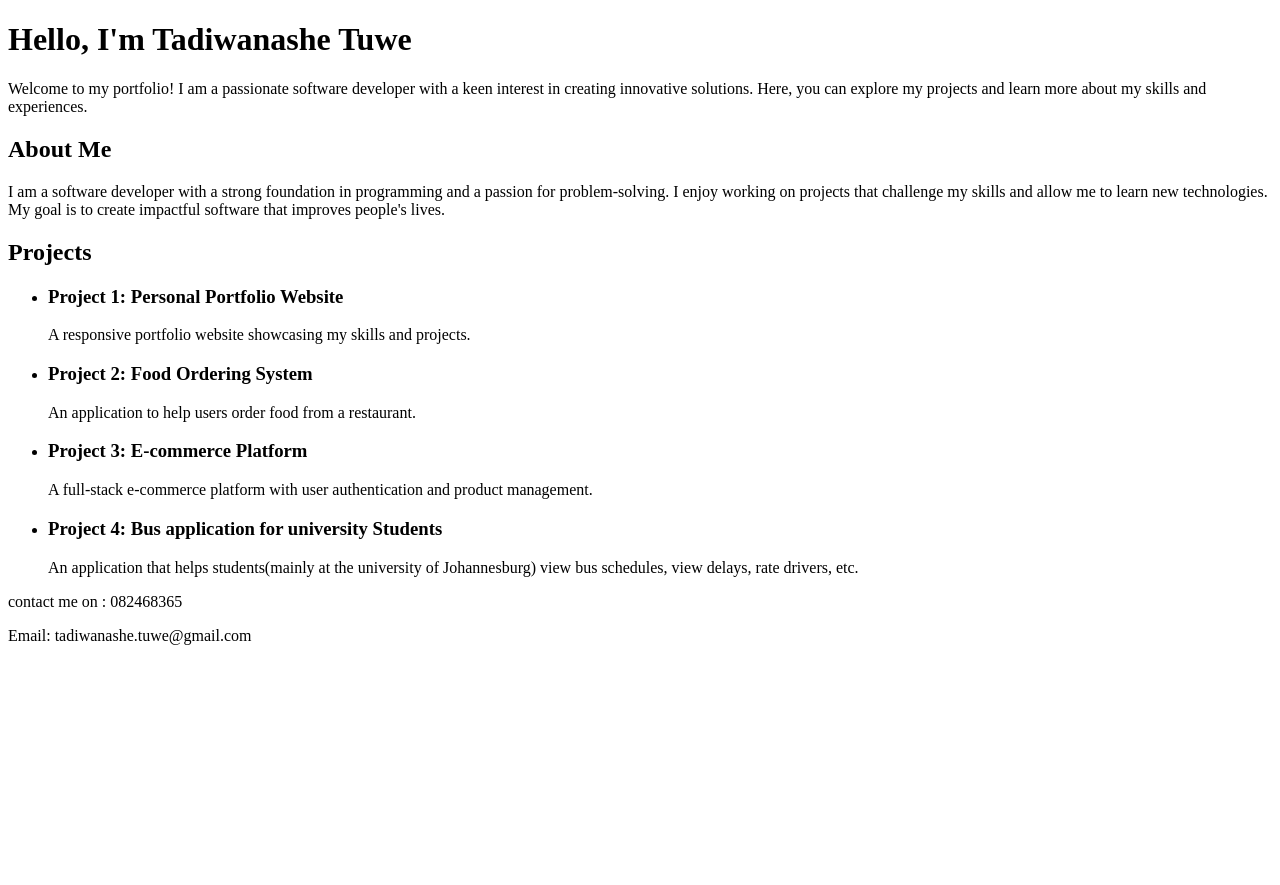
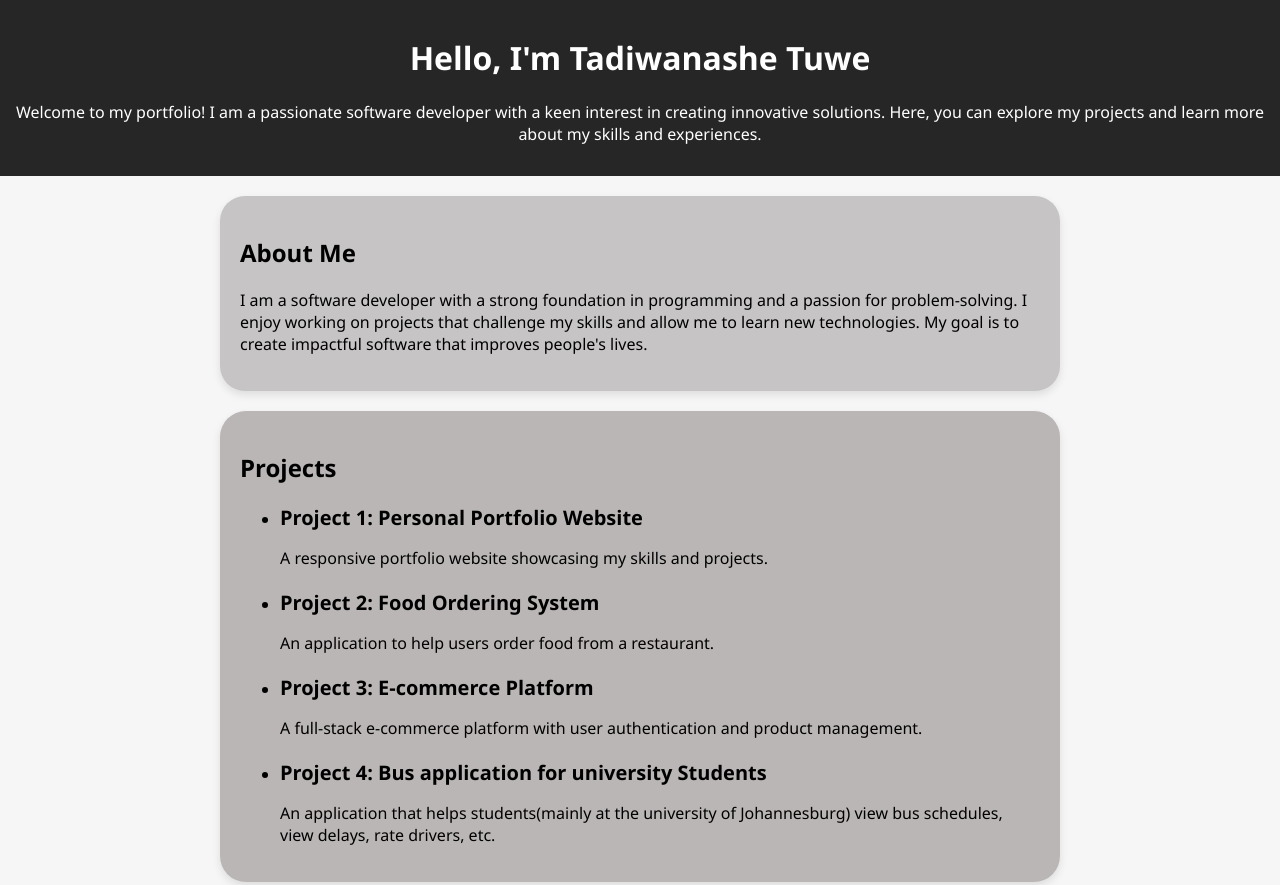
Before and after one commit to Tadi23/Portfolio-Website, a plain HTML site: page index.html in a window 1280 px wide. Shown: the top 885 px of the page. Before the commit the page ends 800 px from the top, so only its background shows below. Drawn offline with Linux system fonts and the light colour scheme.

Commit message:
styling added to portfolio

```diff
--- a/index.html
+++ b/index.html
@@ -4,6 +4,7 @@
     <meta charset="UTF-8">
     <meta name="viewport" content="width=device-width, initial-scale=1.0">
     <title>Tadieanashe  Tuwe Portfolio</title>
+    <link rel="stylesheet" href="style.css">
 </head>
 <body>
     <header>
--- a/style.css
+++ b/style.css
@@ -0,0 +1,52 @@
+body{
+    font-family: 'Segoe UI', Tahoma, Geneva, Verdana, sans-serif;
+    background: rgb(246, 246, 246);
+    color: black;
+    margin: 0;
+    padding: 0;
+}
+
+header {
+    background-color: #262626;
+    color: white;
+    padding: 15px 0;
+    text-align: center;
+}
+
+section {
+    padding: 20px;
+    margin: 20px auto;
+    max-width: 800px;
+    background-color: #bbb6b6;
+    border-radius: 26px;
+    box-shadow: 0 4px 8px rgba(0, 0, 0, 0.1);
+}
+
+.about {
+    background-color: #c6c4c4;
+    padding: 20px;
+    margin: 20px auto;
+    max-width: 800px;
+    border-radius: 25px;
+}
+
+h2 {
+    color: #000000;
+    font-size: 24px;
+    margin-bottom: 10px;
+}
+h3 {
+    color: #000000;
+    font-size: 20px;
+    margin-bottom: 10px;
+}
+
+footer {
+    background-color: #262626;
+    color: white;
+    text-align: center;
+    padding: 10px 0;
+    position: relative;
+    bottom: 0;
+    width: 100%;
+}
```
